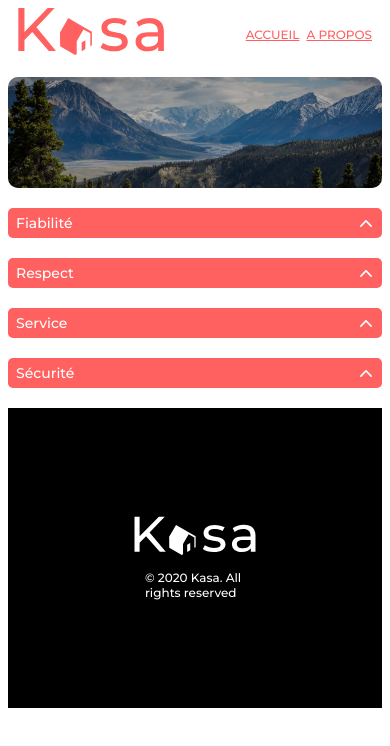
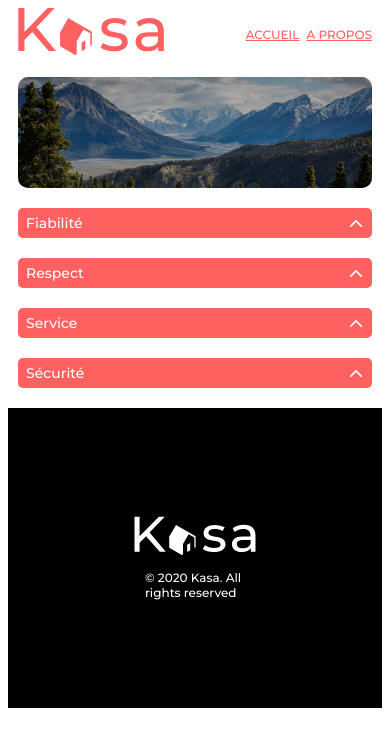
Before and after one commit to alWestDeden/Projet8-kasa, a React (Create React App) app: page /Projet8-kasa/infos in a window 390 px wide. Shown: the top 746 px of the page. Built offline with nearby package versions, Linux system fonts and the light colour scheme.

Commit message:
correct 404 on GitHub

```diff
--- a/public/index.html
+++ b/public/index.html
@@ -4,6 +4,10 @@
     <meta charset="utf-8" />
     <link rel="icon" href="%PUBLIC_URL%/favicon.ico" />
     <meta name="viewport" content="width=device-width, initial-scale=1" />
+    <meta
+      http-equiv="Permissions-Policy"
+      content="interest-cohort=(), user-id=()"
+    />
     <meta name="theme-color" content="#000000" />
     <meta
       name="description"
--- a/src/css/Infos.css
+++ b/src/css/Infos.css
@@ -1,16 +1,22 @@
 @import url("https://fonts.googleapis.com/css2?family=Montserrat:wght@400;500;700&display=swap");
 .infos {
+  margin: 0 50px;
+}
+.infos .collapses {
   margin: 50px 100px;
 }
 
 @media only screen and (max-width: 1024px) {
   .infos {
+    margin: 0 10px;
+  }
+  .infos .collapses {
     margin: 20px 20px 0 20px;
     padding: 0;
   }
 }
 @media only screen and (max-width: 480px) {
-  .infos {
+  .infos .collapses {
     margin: 20px 0 0 0;
     padding: 0;
   }
--- a/src/pages/Infos.jsx
+++ b/src/pages/Infos.jsx
@@ -27,11 +27,11 @@ function Infos() {
     },
   ]
   return (
-    <div>
+    <div className="infos">
       <div>
         <Banner landscape="landscape_2" />
       </div>
-      <div className="infos">
+      <div className="collapses">
         {/* generate the various collapse components */}
         {infos.map((info) => (
           <Collapse
--- a/src/style/Infos.scss
+++ b/src/style/Infos.scss
@@ -1,17 +1,25 @@
 @import './variables.scss';
 
 .infos {
-  margin: 50px 100px;
+  margin: 0 50px;
+  .collapses {
+    margin: 50px 100px;
+  }
 }
 @include devices(tablet) {
   .infos {
-    margin: 20px 20px 0 20px;
-    padding: 0;
+    margin: 0 10px;
+    .collapses {
+      margin: 20px 20px 0 20px;
+      padding: 0;
+    }
   }
 }
 @include devices(mobile) {
   .infos {
-    margin: 20px 0 0 0;
-    padding: 0;
+    .collapses {
+      margin: 20px 0 0 0;
+      padding: 0;
+    }
   }
 }
```
Also changed, not shown: 1 other file (tests, documents, lock files or other folders).
